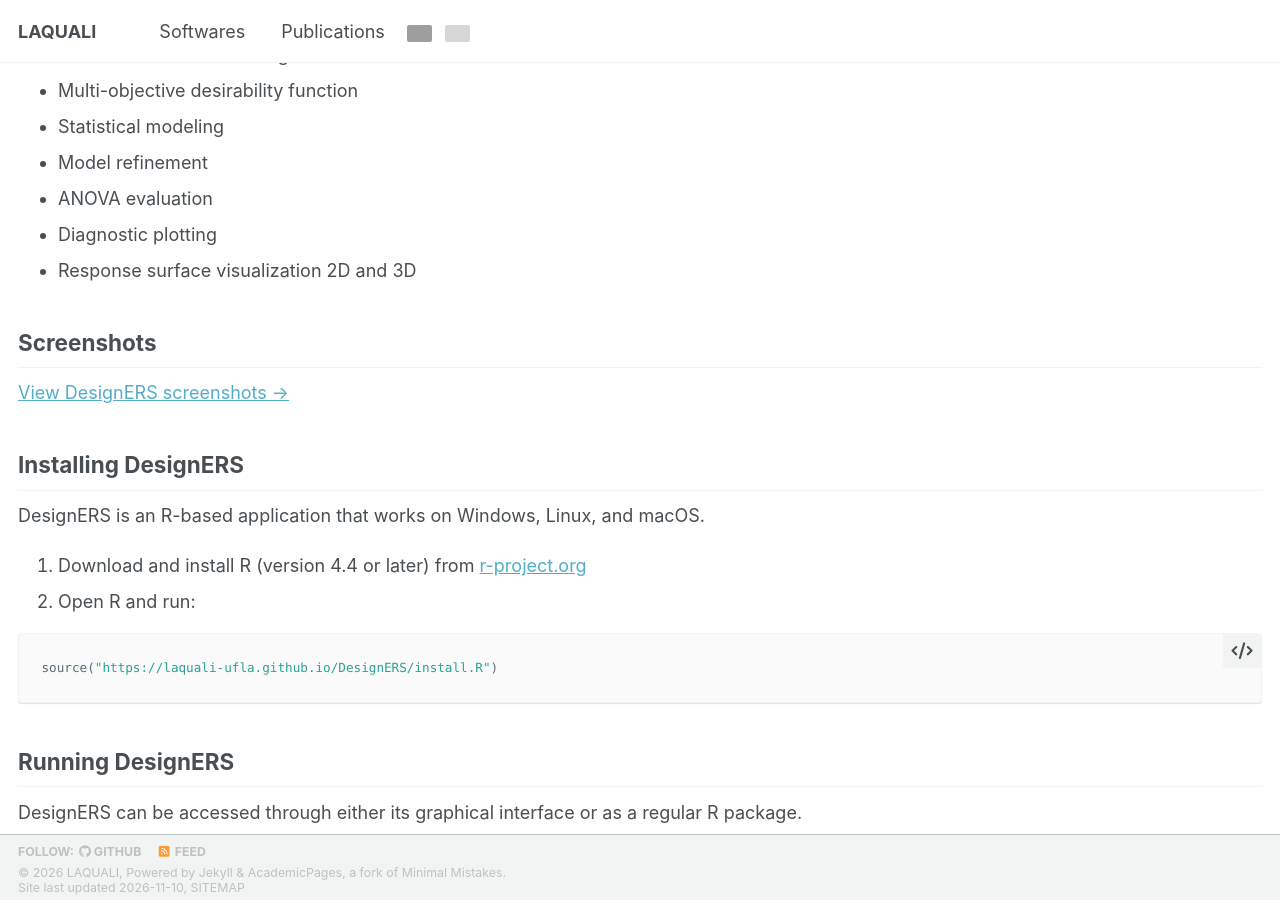
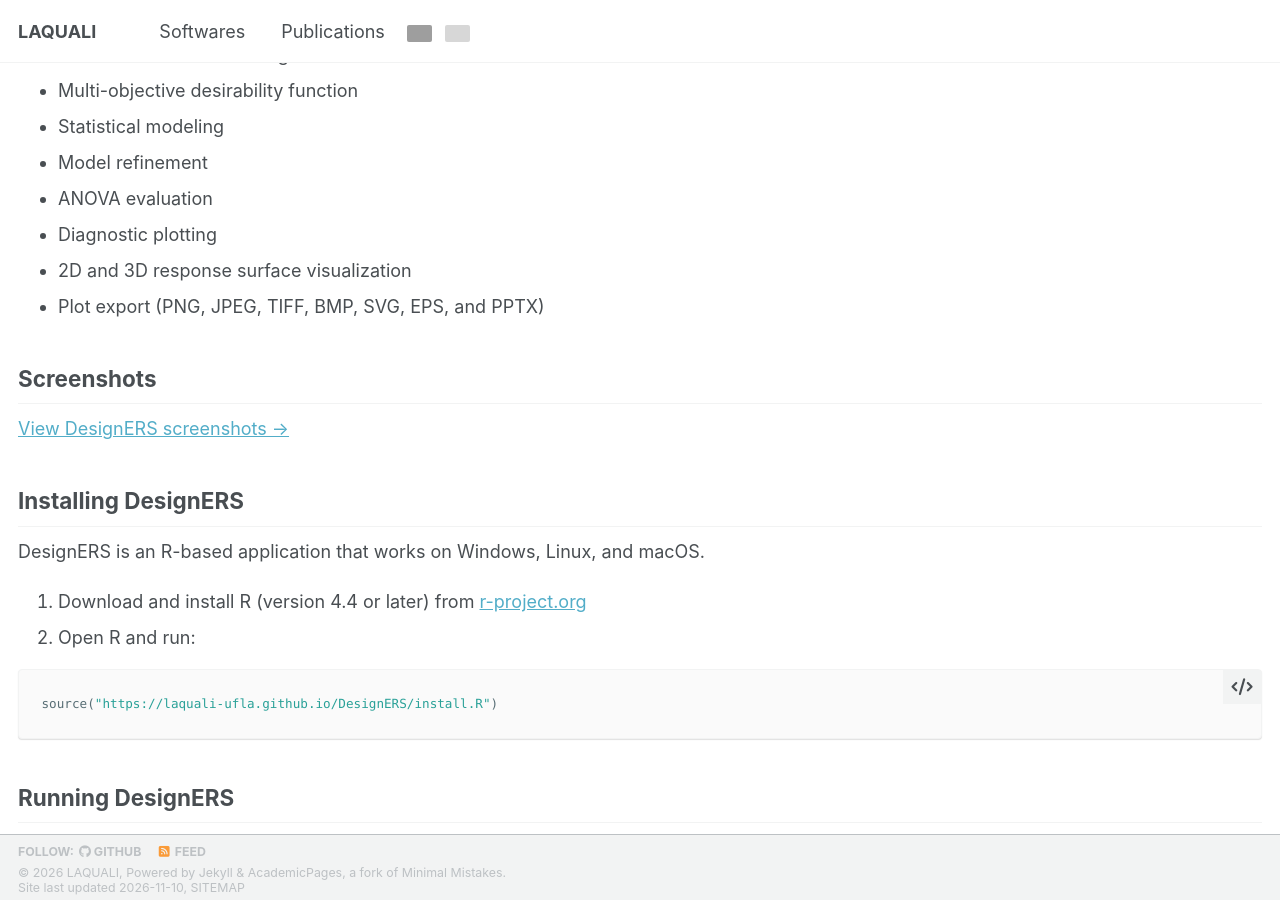
Before and after one commit to LAQUALI-UFLA/laquali-ufla.github.io, a Jekyll site: the page built from _pages/softwares/designers_temporary.md, in a window 1280 px wide and 900 px high, scrolled down 560 px. Built offline with Jekyll 4.4.1, drawn with Linux system fonts in a browser that asks for light colours; a style sheet for code colours, icons or effects is not loaded; grey boxes are pictures that could not be loaded.

Commit message:
Revise response surface visualization and add export options
Updated the wording for response surface visualization and added plot export formats.

```diff
--- a/_pages/softwares/designers_temporary.md
+++ b/_pages/softwares/designers_temporary.md
@@ -21,7 +21,8 @@ author_profile: false
 - Model refinement
 - ANOVA evaluation
 - Diagnostic plotting
-- Response surface visualization 2D and 3D
+- 2D and 3D response surface visualization
+- Plot export (PNG, JPEG, TIFF, BMP, SVG, EPS, and PPTX)
 
 ## Screenshots
 [View DesignERS screenshots →](/designers_screenshots/)
```
